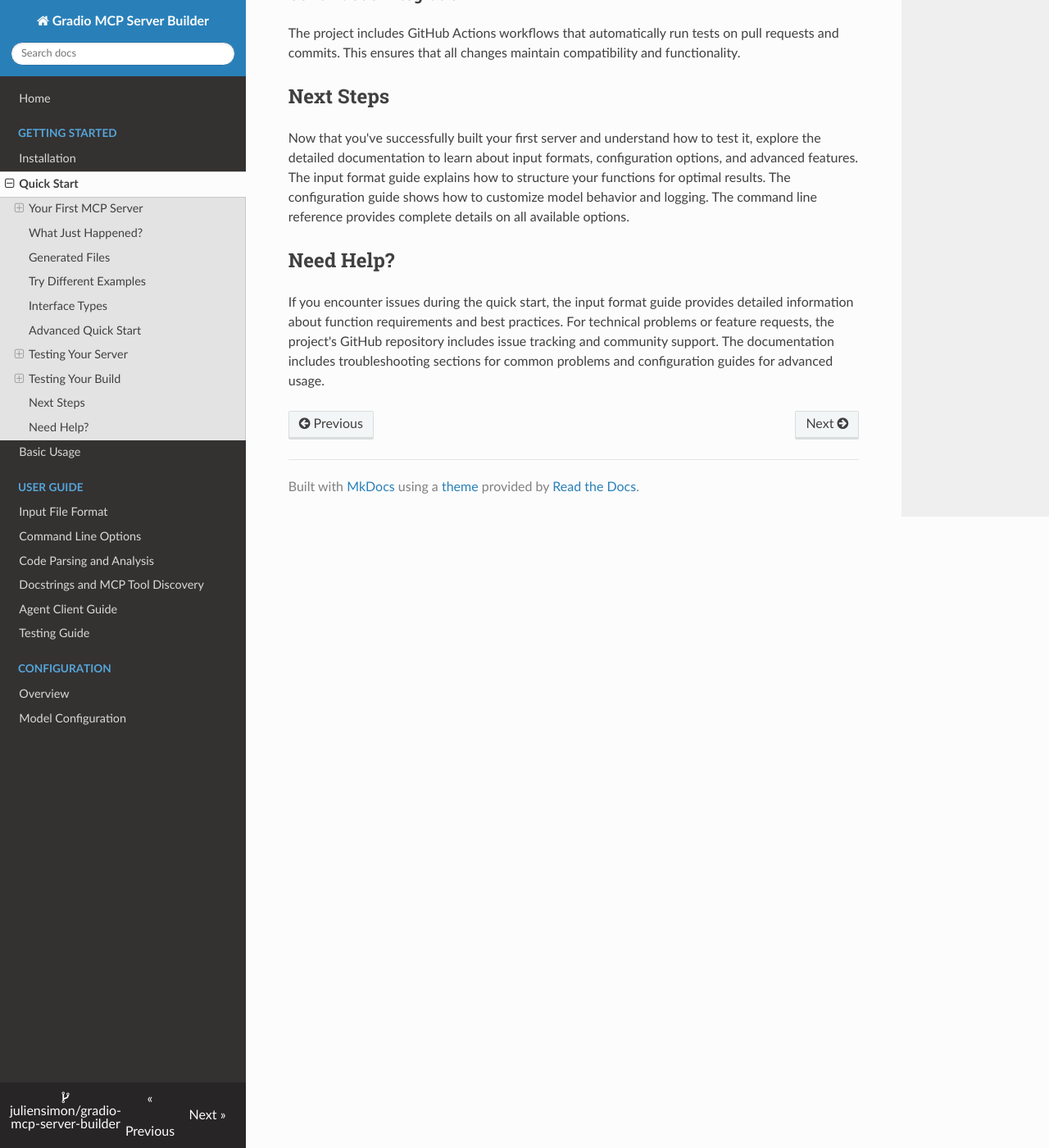
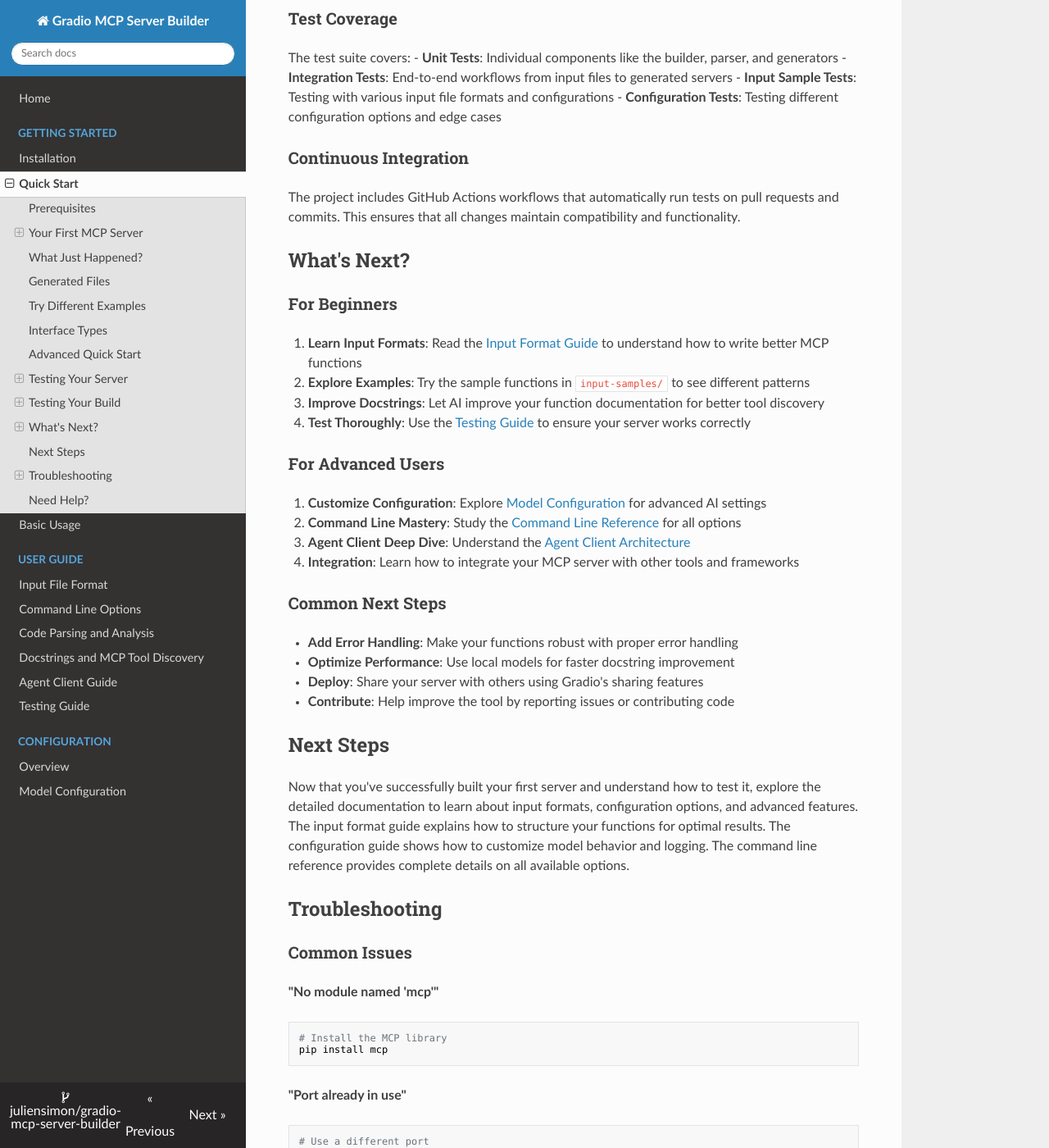
Before and after one commit to juliensimon/gradio-mcp-server-builder, an MkDocs documentation site: the page built from docs/getting-started/quickstart.md, in a window 1280 px wide and 1400 px high, scrolled down 7236 px. Shown: the whole window at 82% size. Built offline with MkDocs 1.6.1, drawn with Linux system fonts in a browser that asks for light colours; nearby versions of some CDN libraries; some of the changed text lies outside the part shown.

Commit message:
Improve documentation clarity and completeness for beginners and advanced users
- Add 'What is MCP?' section to explain the protocol and its benefits
- Add prerequisites section to quickstart guide with clear requirements
- Add comprehensive troubleshooting section with common issues and solutions
- Add quick reference section for advanced users with common commands
- Add 'What's Next?' section to guide users after quickstart
- Improve navigation and cross-references throughout documentation
- Address gaps in beginner onboarding and advanced user quick access

````diff
--- a/docs/getting-started/quickstart.md
+++ b/docs/getting-started/quickstart.md
@@ -1,6 +1,19 @@
 # Quick Start
 
 Build your first MCP server in under 5 minutes with this step-by-step guide.
+
+## Prerequisites
+
+Before starting, ensure you have:
+- **Python 3.8+** installed and working
+- **Basic Python knowledge** (functions, decorators, type hints)
+- **The Gradio MCP Server Builder** installed (see [Installation Guide](installation.md))
+
+**What you'll learn:**
+- How to create MCP-compatible functions
+- How to run the builder
+- How to test your generated server
+- How to use the intelligent test client
 
 ## Your First MCP Server
 
@@ -271,10 +284,62 @@ The test suite covers:
 
 The project includes GitHub Actions workflows that automatically run tests on pull requests and commits. This ensures that all changes maintain compatibility and functionality.
 
+## What's Next?
+
+### For Beginners
+1. **Learn Input Formats**: Read the [Input Format Guide](../user-guide/input-format.md) to understand how to write better MCP functions
+2. **Explore Examples**: Try the sample functions in `input-samples/` to see different patterns
+3. **Improve Docstrings**: Let AI improve your function documentation for better tool discovery
+4. **Test Thoroughly**: Use the [Testing Guide](../user-guide/testing.md) to ensure your server works correctly
+
+### For Advanced Users
+1. **Customize Configuration**: Explore [Model Configuration](../configuration/model.md) for advanced AI settings
+2. **Command Line Mastery**: Study the [Command Line Reference](../user-guide/command-line.md) for all options
+3. **Agent Client Deep Dive**: Understand the [Agent Client Architecture](../user-guide/agent-client.md)
+4. **Integration**: Learn how to integrate your MCP server with other tools and frameworks
+
+### Common Next Steps
+- **Add Error Handling**: Make your functions robust with proper error handling
+- **Optimize Performance**: Use local models for faster docstring improvement
+- **Deploy**: Share your server with others using Gradio's sharing features
+- **Contribute**: Help improve the tool by reporting issues or contributing code
+
 ## Next Steps
 
 Now that you've successfully built your first server and understand how to test it, explore the detailed documentation to learn about input formats, configuration options, and advanced features. The input format guide explains how to structure your functions for optimal results. The configuration guide shows how to customize model behavior and logging. The command line reference provides complete details on all available options.
 
+## Troubleshooting
+
+### Common Issues
+
+**"No module named 'mcp'"**
+```bash
+# Install the MCP library
+pip install mcp
+```
+
+**"Port already in use"**
+```bash
+# Use a different port
+python server/gradio_server.py --port 7861
+```
+
+**"Function not found"**
+- Ensure your function has the `@mcp.tool()` decorator
+- Check that the function name matches exactly
+- Verify the file path is correct
+
+**"Type error"**
+- Add proper type hints to your function parameters
+- Use `from typing import List, Dict, Optional` for complex types
+
+### Getting Help
+
+- **Input Format Issues**: See the [Input Format Guide](../user-guide/input-format.md)
+- **Command Line Options**: Check the [Command Line Reference](../user-guide/command-line.md)
+- **Testing Problems**: Review the [Testing Guide](../user-guide/testing.md)
+- **GitHub Issues**: Report bugs or request features on [GitHub](https://github.com/juliensimon/gradio-mcp-server-builder)
+
 ## Need Help?
 
 If you encounter issues during the quick start, the input format guide provides detailed information about function requirements and best practices. For technical problems or feature requests, the project's GitHub repository includes issue tracking and community support. The documentation includes troubleshooting sections for common problems and configuration guides for advanced usage.
````
Also changed, not shown: docs/index.md (+38 -0 lines).
